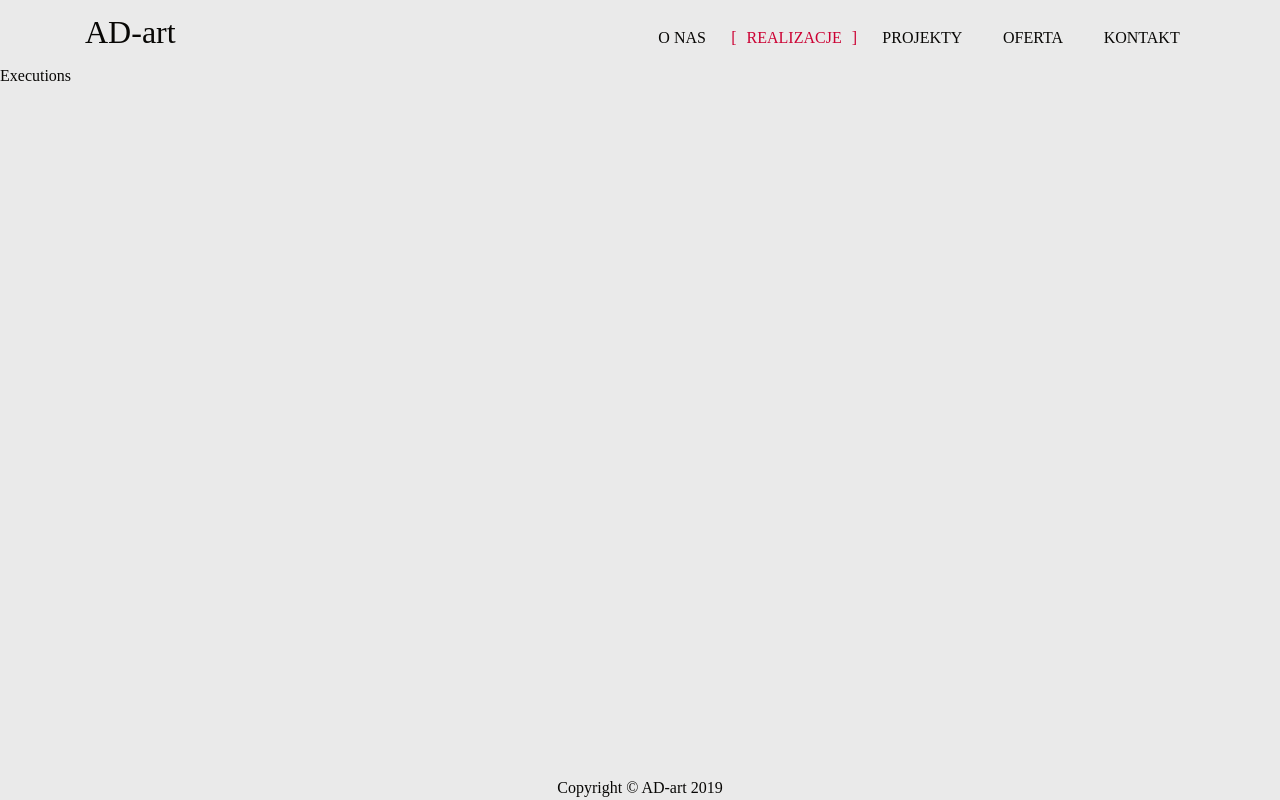
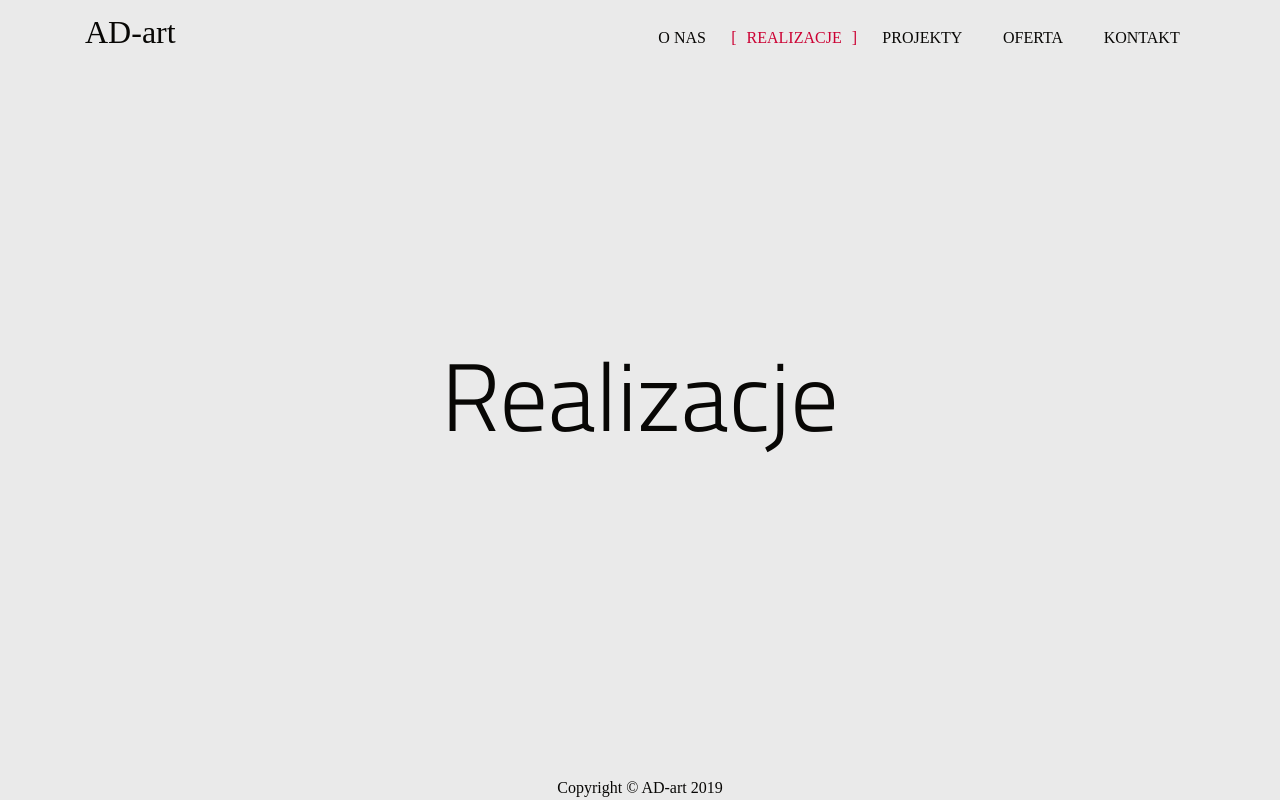
Before and after one commit to staszek998/ad-art, a React (Create React App) app: page /realizacje in a window 1280 px wide. Built offline with nearby package versions, Linux system fonts and the light colour scheme; a web font is replaced by a local one.

Commit message:
Add page heading

```diff
--- a/src/pages/About/_About.scss
+++ b/src/pages/About/_About.scss
@@ -1,7 +1,7 @@
 @charset "UTF-8";
 
 ////
-/// This file contains the styles for the main document of the AD-art page - homepage.
+/// This file contains the styles for the AD-art "O nas" (About us) page.
 ////
 
 @import "../../scss/utilities/all";
--- a/src/pages/Executions/Executions.jsx
+++ b/src/pages/Executions/Executions.jsx
@@ -1,5 +1,17 @@
 import React from "react";
 
-const Executions = () => <main className="Executions">Executions</main>;
+import "./_Executions.scss";
+
+const Executions = () => (
+  <main className="Executions">
+    <div className="container">
+      <div className="row">
+        <div className="col-12">
+          <h1 className="display-1 mb-5 text-center">Realizacje</h1>
+        </div>
+      </div>
+    </div>
+  </main>
+);
 
 export default Executions;
--- a/src/pages/Executions/_Executions.scss
+++ b/src/pages/Executions/_Executions.scss
@@ -0,0 +1,21 @@
+@charset "UTF-8";
+
+////
+/// This file contains the styles for the AD-art "Realizacje" (Executions) page.
+////
+
+@import "../../scss/utilities/all";
+
+.Executions {
+    // Center the content.
+  display: flex;
+  flex-direction: column;
+  justify-content: center;
+  align-items: center;
+  flex-wrap: nowrap;
+
+  padding: 50px 0;
+  @include media-breakpoint-up(md) {
+    padding: 100px 0;
+  }
+}
```
